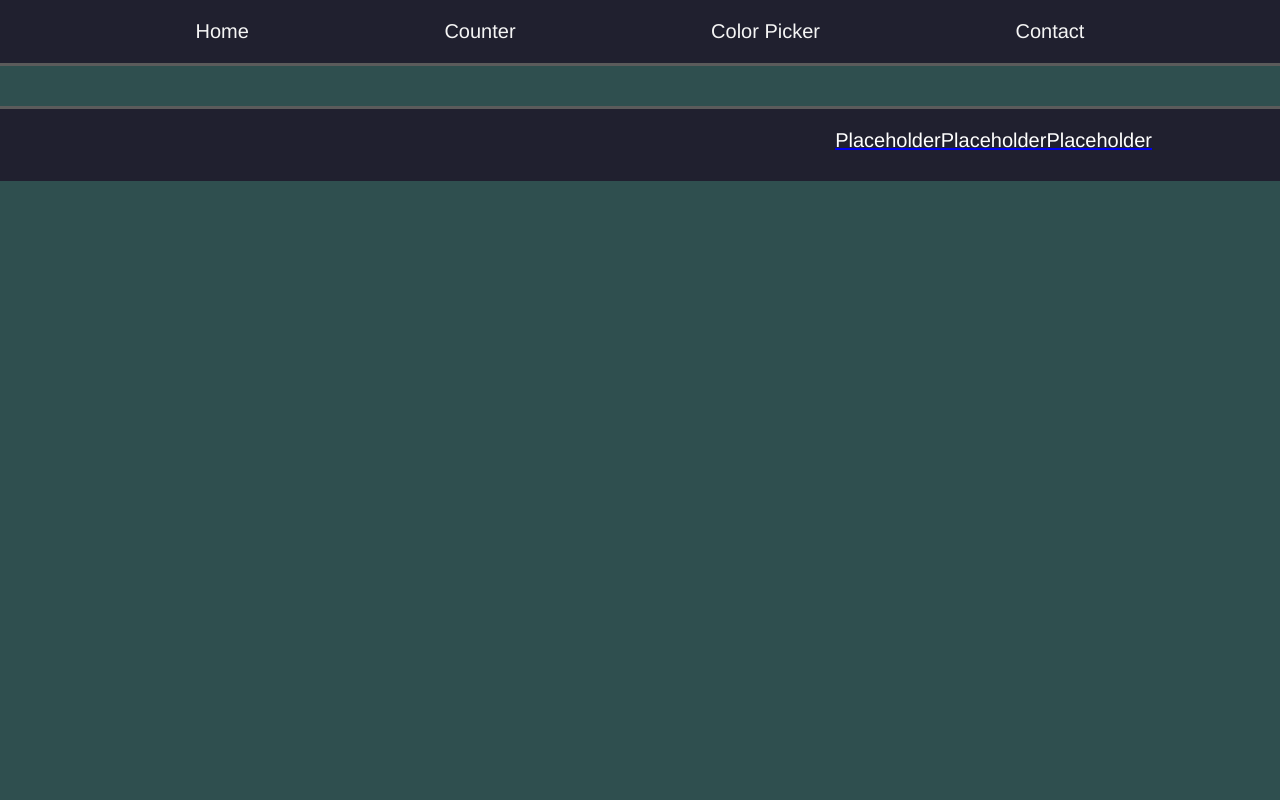
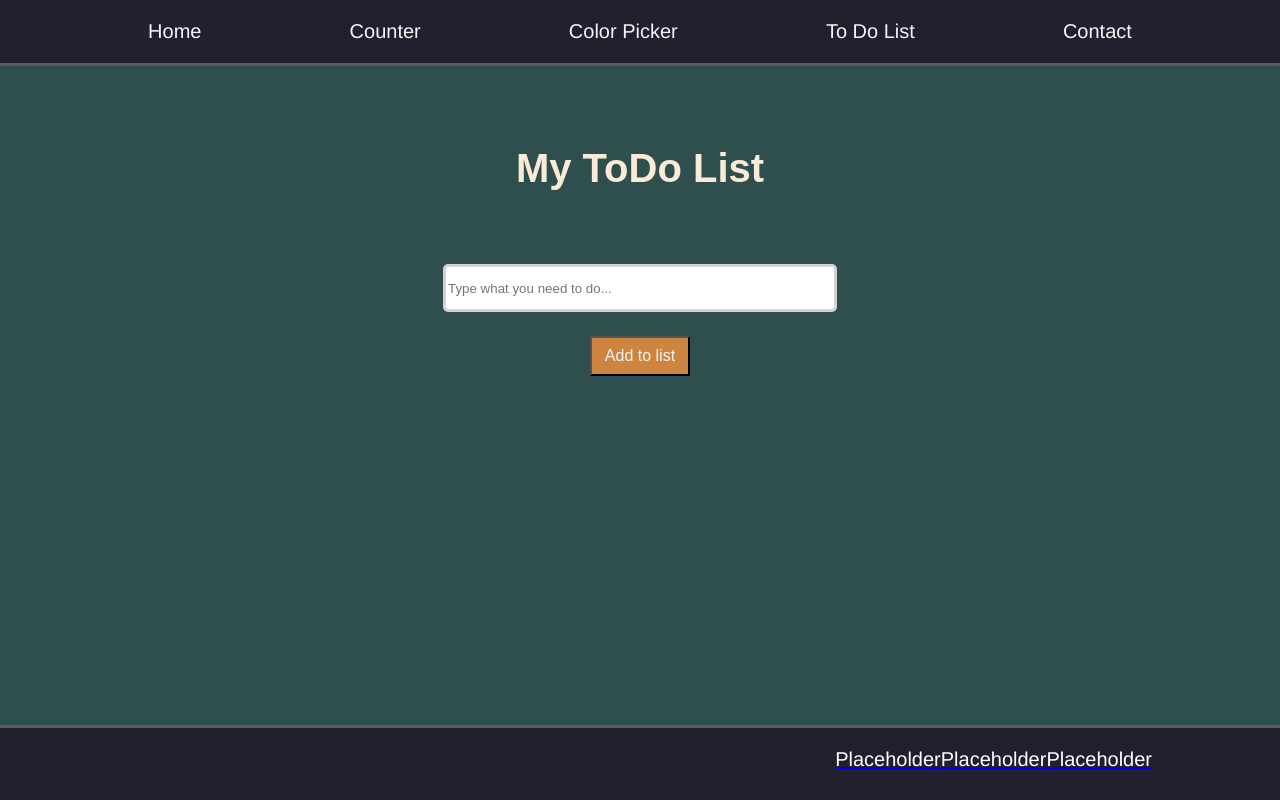
Before and after one commit to BadThad/ReactProject, a React (Vite) app in the folder my-react-app/: page /todolist in a window 1280 px wide. Built offline with nearby package versions, Linux system fonts and the light colour scheme.

Commit message:
added ToDoList.jsx and .css as well as did some styling for elements in other files

```diff
--- a/my-react-app/src/App.jsx
+++ b/my-react-app/src/App.jsx
@@ -2,9 +2,12 @@ import { BrowserRouter, Routes, Route } from 'react-router-dom';
 import Home from "./pages/Home.jsx";
 import Counter from "./pages/Counter.jsx";
 import ColorPicker from "./pages/Color.jsx";
+import ToDoList from "./pages/ToDoList.jsx";
 import Contact from "./pages/Contact.jsx";
 import Navbar from "./navbar.jsx";
 import Footer from "./footer.jsx";
+
+import "./App.css";
 
 
 function App() {
@@ -16,6 +19,7 @@ function App() {
           <Route path = "/" element = {<Home/>} />
           <Route path = "/counter" element = {<Counter/>} />
           <Route path = "/colorpicker" element = {<ColorPicker/>}></Route>
+          <Route path = "/todolist" element = {<ToDoList/>}></Route>
           <Route path = "/contact" element = {<Contact/>} />
         </Routes>
       <Footer></Footer>
--- a/my-react-app/src/Color.css
+++ b/my-react-app/src/Color.css
@@ -10,7 +10,7 @@ body {
     align-items: center;
 }
 
-h1 {
+.color-picker-container h1 {
     font-family: Arial, Helvetica, sans-serif;
     font-size: 40px;
     color: antiquewhite;
--- /dev/null
+++ b/my-react-app/src/ToDoList.css
@@ -0,0 +1,38 @@
+.todolist-container {
+    display: flex;
+    flex-direction: column;
+    align-items: center;
+}
+
+.todolist-title {
+    color: antiquewhite;
+    font-family: Arial, Helvetica, sans-serif;
+    font-size: 40px;
+    margin-top: 10vh;
+}
+
+.todolist-container ul {
+    display: flex;
+    flex-direction: column;
+
+}
+
+.todolist-container ul li {
+    font-family: Arial, Helvetica, sans-serif;
+    font-size: 20px;
+    color: whitesmoke;
+}
+
+.todolist-container input {
+    width: 30%;
+    margin-top: 5vh;
+}
+
+.todolist-container button {
+    font-size: 16px;
+    height: 5vh;
+    width: 100px;
+    background-color: peru;
+    color: whitesmoke;
+    margin-top: 3vh;
+}
--- a/my-react-app/src/navbar.jsx
+++ b/my-react-app/src/navbar.jsx
@@ -17,6 +17,9 @@ function Navbar () {
                         <Link to ="/colorpicker">Color Picker</Link>
                     </li>
                     <li>
+                        <Link to ="/todolist">To Do List</Link>
+                    </li>
+                    <li>
                         <Link to ="/contact">Contact</Link>
                     </li>
                 </ul>
--- /dev/null
+++ b/my-react-app/src/pages/ToDoList.jsx
@@ -0,0 +1,34 @@
+import { useState } from "react";
+
+import "../ToDoList.css";
+
+function ToDoList () {
+    const [list, setList] = useState([])
+
+        function handleAddItem () {
+            const newItem = document.getElementById("itemInput").value;
+            document.getElementById("itemInput").value = "";
+
+            setList ((list) =>[...list, newItem]);
+        }
+
+        function handleRemoveItem (index) {
+            setList(list.filter((_, i) => i !== index))
+        }
+
+    return (
+        <div className="todolist-container">
+            <h2 className="todolist-title">My ToDo List</h2>
+            <ul>
+                {list.map((task, index) => (
+                    <li key={index}>{task}</li>
+
+                ))}
+            </ul>
+            <input type="text" placeholder="Type what you need to do..." id="itemInput"/>
+            <button onClick={handleAddItem}>Add to list</button>
+        </div>
+    );
+}
+
+export default ToDoList
```
